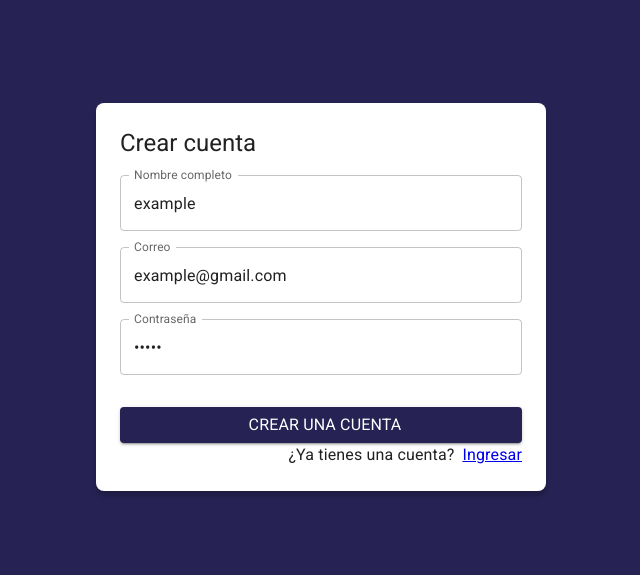
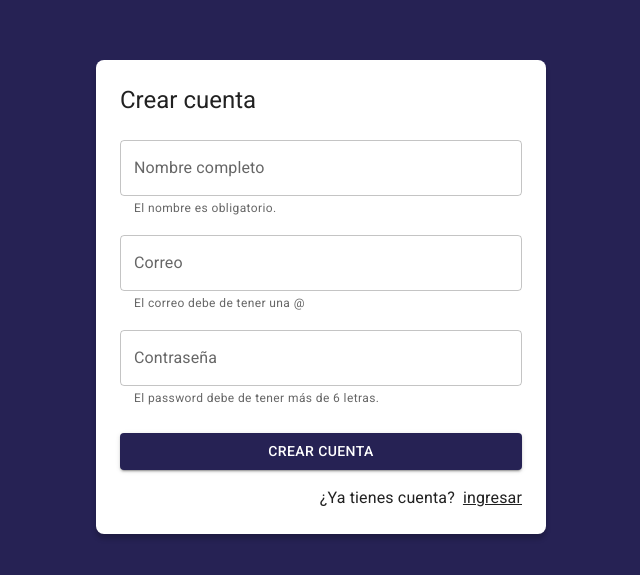
Before and after one commit to JulianLlanten8/RoadMapReact, a React (Vite) app in the folder journalApp/: page /auth/register in a window 1280 px wide. Shown: the part 103-678 px from the top of the page, without its empty margins (319-959 px from the left). Built offline with nearby package versions, Linux system fonts and the light colour scheme.

Commit message:
Add Managment validation form onSubmit event

```diff
--- a/journalApp/src/auth/pages/Register.jsx
+++ b/journalApp/src/auth/pages/Register.jsx
@@ -1,26 +1,70 @@
-import { Link } from "react-router-dom";
-import { Button, Grid, TextField, Typography } from "@mui/material";
+import { useMemo, useState } from "react";
+import { useDispatch, useSelector } from "react-redux";
+import { Link as RouterLink } from "react-router-dom";
+
+import {
+  Alert,
+  Button,
+  Grid,
+  Link,
+  TextField,
+  Typography,
+} from "@mui/material";
+
 import { AuthLayout } from "../layout/AuthLayout";
-import { useForm } from "@hooks";
+import { useForm } from "../../hooks";
 
 const formData = {
-  displayName: "example",
-  email: "example@gmail.com",
-  password: "12345",
+  email: "",
+  password: "",
+  displayName: "",
+};
+
+const formValidations = {
+  email: [(value) => value.includes("@"), "El correo debe de tener una @"],
+  password: [
+    (value) => value.length >= 6,
+    "El password debe de tener más de 6 letras.",
+  ],
+  displayName: [(value) => value.length >= 1, "El nombre es obligatorio."],
 };
 
 export const Register = () => {
-  const { displayName, email, password, onInputChange, formState } =
-    useForm(formData);
+  const dispatch = useDispatch();
+  const [formSubmitted, setFormSubmitted] = useState(false);
 
-  const onSubmit = (e) => {
-    e.preventDefault();
+  const { status, errorMessage } = useSelector((state) => state.auth);
+  const isCheckingAuthentication = useMemo(
+    () => status === "checking",
+    [status]
+  );
+
+  const {
+    formState,
+    displayName,
+    email,
+    password,
+    onInputChange,
+    isFormValid,
+    displayNameValid,
+    emailValid,
+    passwordValid,
+  } = useForm(formData, formValidations);
+
+  const onSubmit = (event) => {
+    event.preventDefault();
+    setFormSubmitted(true);
     console.log(formState);
+    if (!isFormValid) return;
   };
 
   return (
-    <AuthLayout title={"Crear cuenta"}>
-      <form onSubmit={onSubmit}>
+    <AuthLayout title="Crear cuenta">
+      <form
+        onSubmit={onSubmit}
+        className="animate__animated animate__fadeIn animate__faster"
+      >
+        <Grid container>
           <Grid item xs={12} sx={{ mt: 2 }}>
             <TextField
               label="Nombre completo"
@@ -30,6 +74,8 @@ export const Register = () => {
               name="displayName"
               value={displayName}
               onChange={onInputChange}
+              error={!!displayNameValid && formSubmitted}
+              helperText={displayNameValid}
             />
           </Grid>
 
@@ -37,11 +83,13 @@ export const Register = () => {
             <TextField
               label="Correo"
               type="email"
-            placeholder="Correo@google.com"
+              placeholder="correo@google.com"
               fullWidth
               name="email"
               value={email}
               onChange={onInputChange}
+              error={!!emailValid && formSubmitted}
+              helperText={emailValid}
             />
           </Grid>
 
@@ -54,27 +102,29 @@ export const Register = () => {
               name="password"
               value={password}
               onChange={onInputChange}
+              error={!!passwordValid && formSubmitted}
+              helperText={passwordValid}
             />
           </Grid>
 
-        <Grid container spacing={2} sx={{ mt: 2 }}>
+          <Grid container spacing={2} sx={{ mb: 2, mt: 1 }}>
+            <Grid item xs={12} display={!!errorMessage ? "" : "none"}>
+              <Alert severity="error">{errorMessage}</Alert>
+            </Grid>
+
             <Grid item xs={12}>
-            <Button
-              variant="contained"
-              type="submit"
-              className="btn btn-primary btn-block"
-              sx={{ width: "100%" }}
-            >
-              <Typography sx={{ ml: 1 }}>Crear una cuenta</Typography>
+              <Button type="submit" variant="contained" fullWidth>
+                Crear cuenta
               </Button>
             </Grid>
           </Grid>
 
-        <Grid container direction={"row"} justifyContent={"end"}>
-          <Typography sx={{ mr: 1 }}>¿Ya tienes una cuenta?</Typography>
-          <Link color="inherit" to={"/auth/login"}>
-            Ingresar
+          <Grid container direction="row" justifyContent="end">
+            <Typography sx={{ mr: 1 }}>¿Ya tienes cuenta?</Typography>
+            <Link component={RouterLink} color="inherit" to="/auth/login">
+              ingresar
             </Link>
+          </Grid>
         </Grid>
       </form>
     </AuthLayout>
--- a/journalApp/src/hooks/useForm.js
+++ b/journalApp/src/hooks/useForm.js
@@ -1,18 +1,45 @@
-import { useState } from "react";
+import { useEffect, useMemo, useState } from "react";
 
-export const useForm = (initialForm = {}) => {
-  const [formState, setformState] = useState(initialForm);
+export const useForm = (initialForm = {}, formValidations = {}) => {
+  const [formState, setFormState] = useState(initialForm);
+  const [formValidation, setFormValidation] = useState({});
+
+  useEffect(() => {
+    createValidators();
+  }, [formState]);
+
+  const isFormValid = useMemo(() => {
+    for (const formValue of Object.keys(formValidation)) {
+      if (formValidation[formValue] !== null) return false;
+    }
+
+    return true;
+  }, [formValidation]);
 
   const onInputChange = ({ target }) => {
     const { name, value } = target;
-    setformState({
+    setFormState({
       ...formState,
       [name]: value,
     });
   };
 
   const onResetForm = () => {
-    setformState(initialForm);
+    setFormState(initialForm);
+  };
+
+  const createValidators = () => {
+    const formCheckedValues = {};
+
+    for (const formField of Object.keys(formValidations)) {
+      const [fn, errorMessage] = formValidations[formField];
+
+      formCheckedValues[`${formField}Valid`] = fn(formState[formField])
+        ? null
+        : errorMessage;
+    }
+
+    setFormValidation(formCheckedValues);
   };
 
   return {
@@ -20,5 +47,8 @@ export const useForm = (initialForm = {}) => {
     formState,
     onInputChange,
     onResetForm,
+
+    ...formValidation,
+    isFormValid,
   };
 };
```
Lines whose indentation alone changed are shown as unchanged.
